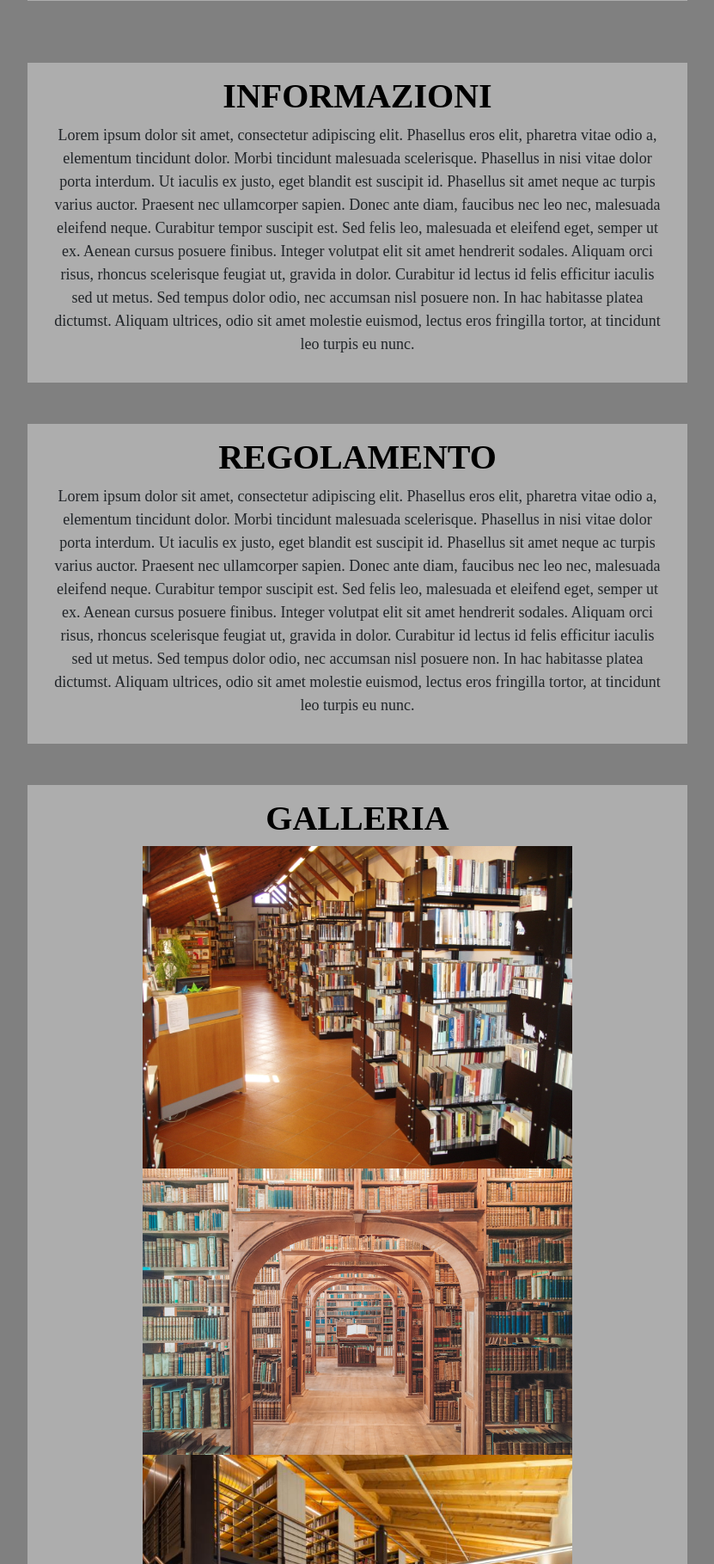
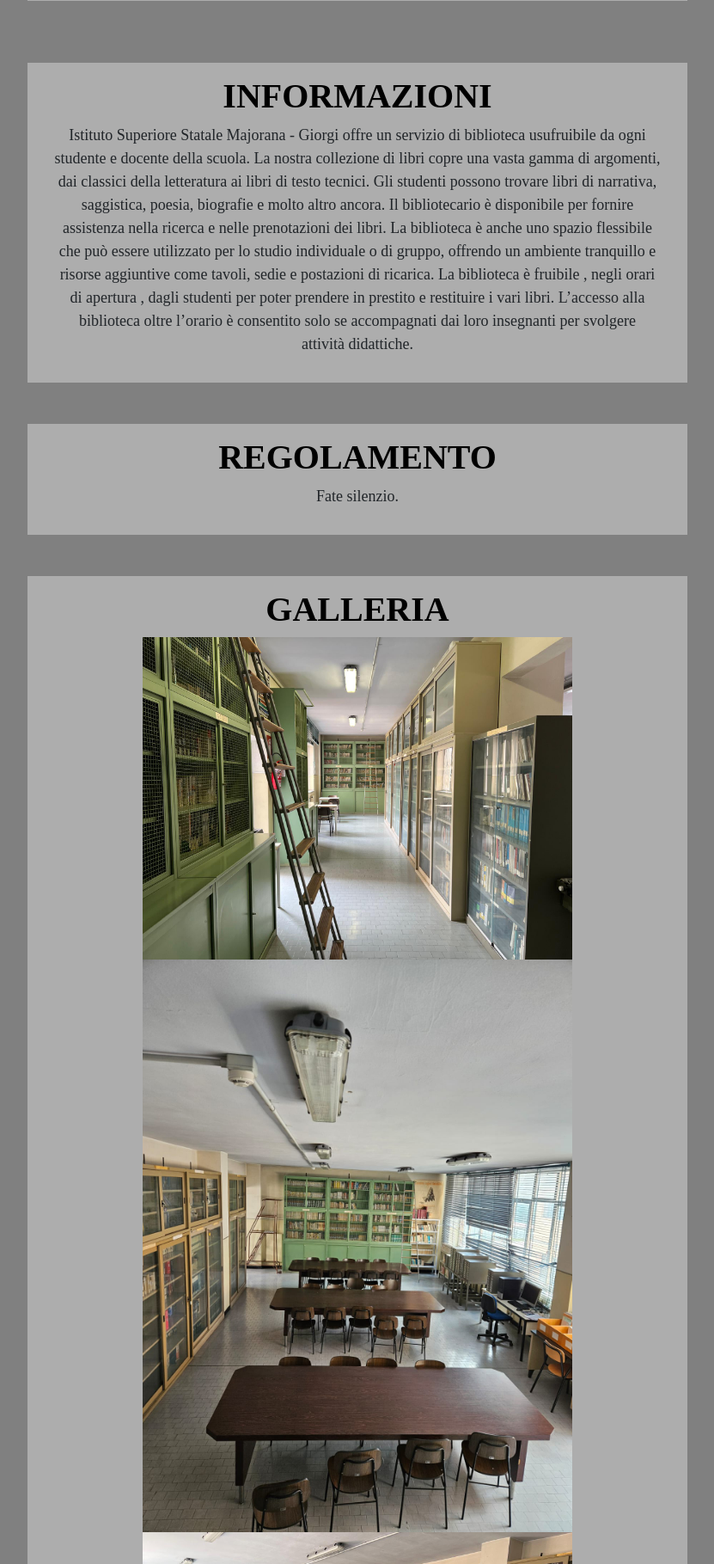
Before and after one commit to FakeCompany-t/gestione_biblioteca_backup, a Django app: template libreria/templates/libreria/landing_page.html in a window 1280 px wide. Shown: the part 1202-3021 px from the top of the page at 86% size, without its empty margins (224-1055 px from the left). Run offline with Django 3.2, Linux system fonts and the light colour scheme; the template is opened without the code that fills it, so the values that code supplies are empty; some libraries are stand-ins or nearby versions.

Commit message:
landing risorse aggiornate

```diff
--- /dev/null
+++ b/libreria/static/libreria/css/contact.css
@@ -0,0 +1,3 @@
+#SedeTimavo{
+    font-family: AbrilFatface-Regular;
+}
--- a/libreria/templates/libreria/base.html
+++ b/libreria/templates/libreria/base.html
@@ -14,8 +14,7 @@
 
     <link href="https://cdn.jsdelivr.net/npm/select2@4.1.0-rc.0/dist/css/select2.min.css" rel="stylesheet" />
 
-    <link rel="shortcut icon" href="{% static 'libreria/favicon.ico' %}" />
-
+    <link rel="shortcut icon" type="text/css" href="{% static 'libreria/favicon.ico' %}" />
 
     {% if title %}
         <title>Libreria Giorgi - {{ title }}</title>
--- a/libreria/templates/libreria/landing_page.html
+++ b/libreria/templates/libreria/landing_page.html
@@ -133,24 +133,15 @@
             <div class="description-title">
                 <h1 class="abril-fatface-regular" id="Informazioni">Informazioni</h1>
             </div>
-            <p>Lorem ipsum dolor sit amet, consectetur adipiscing elit. Phasellus eros elit, pharetra vitae odio a,
-                elementum tincidunt dolor.
-                Morbi tincidunt malesuada scelerisque. Phasellus in nisi vitae dolor porta interdum. Ut iaculis ex
-                justo,
-                eget blandit est suscipit
-                id. Phasellus sit amet neque ac turpis varius auctor. Praesent nec ullamcorper sapien. Donec ante diam,
-                faucibus nec leo nec,
-                malesuada eleifend neque. Curabitur tempor suscipit est. Sed felis leo, malesuada et eleifend eget,
-                semper
-                ut ex. Aenean cursus
-                posuere finibus. Integer volutpat elit sit amet hendrerit sodales. Aliquam orci risus, rhoncus
-                scelerisque
-                feugiat ut, gravida in dolor.
-                Curabitur id lectus id felis efficitur iaculis sed ut metus. Sed tempus dolor odio, nec accumsan nisl
-                posuere non. In hac habitasse platea
-                dictumst. Aliquam ultrices, odio sit amet molestie euismod, lectus eros fringilla tortor, at tincidunt
-                leo
-                turpis eu nunc.</p>
+            <p>Istituto Superiore Statale Majorana - Giorgi offre un servizio di biblioteca usufruibile da ogni studente e docente della scuola.
+
+                La nostra collezione di libri copre una vasta gamma di argomenti, dai classici della letteratura ai libri di testo tecnici. Gli studenti possono trovare libri di narrativa, saggistica, poesia, biografie e molto altro ancora.
+
+                Il bibliotecario è disponibile per fornire assistenza nella ricerca e nelle prenotazioni dei libri.
+
+                La biblioteca è anche uno spazio flessibile che può essere utilizzato per lo studio individuale o di gruppo, offrendo un ambiente tranquillo e risorse aggiuntive come tavoli, sedie e postazioni di ricarica.
+
+                La biblioteca è fruibile , negli orari di apertura , dagli studenti per poter prendere in prestito e restituire i vari libri. L’accesso alla biblioteca oltre l’orario è consentito solo se accompagnati dai loro insegnanti per svolgere attività didattiche.</p>
         </div>
     </div>
     <br><br>
@@ -159,24 +150,7 @@
             <div class="description-title">
                 <h1 class="abril-fatface-regular" id="Regolamento">Regolamento</h1>
             </div>
-            <p>Lorem ipsum dolor sit amet, consectetur adipiscing elit. Phasellus eros elit, pharetra vitae odio a,
-                elementum tincidunt dolor.
-                Morbi tincidunt malesuada scelerisque. Phasellus in nisi vitae dolor porta interdum. Ut iaculis ex
-                justo,
-                eget blandit est suscipit
-                id. Phasellus sit amet neque ac turpis varius auctor. Praesent nec ullamcorper sapien. Donec ante diam,
-                faucibus nec leo nec,
-                malesuada eleifend neque. Curabitur tempor suscipit est. Sed felis leo, malesuada et eleifend eget,
-                semper
-                ut ex. Aenean cursus
-                posuere finibus. Integer volutpat elit sit amet hendrerit sodales. Aliquam orci risus, rhoncus
-                scelerisque
-                feugiat ut, gravida in dolor.
-                Curabitur id lectus id felis efficitur iaculis sed ut metus. Sed tempus dolor odio, nec accumsan nisl
-                posuere non. In hac habitasse platea
-                dictumst. Aliquam ultrices, odio sit amet molestie euismod, lectus eros fringilla tortor, at tincidunt
-                leo
-                turpis eu nunc.</p>
+            <p>Fate silenzio.</p>
         </div>
     </div>
     <br><br>
@@ -185,8 +159,8 @@
             <div class="description-title">
                 <h1 class="abril-fatface-regular" id="Galleria">Galleria</h1>
             </div>
-            <p><img src="{% static 'libreria/biblioteca.jpg' %}" class="img-fluid" width="500px"> <img src="{% static 'libreria/biblioteca2.jpeg' %}" class="img-fluid" width="500px">
-            <img src="{% static 'libreria/biblioteca1.jpg' %}" class="img-fluid" width="500px"> <img src="{% static 'libreria/biblioteca3.jpg' %}" class="img-fluid" width="500px"></p>
+            <p><img src="{% static 'libreria/biblioteca5.jpg' %}" class="img-fluid" width="500px"> <img src="{% static 'libreria/biblioteca7.jpg' %}" class="img-fluid" width="500px">
+            <img src="{% static 'libreria/biblioteca6.jpg' %}" class="img-fluid" width="500px"> <img src="{% static 'libreria/biblioteca4.jpg' %}" class="img-fluid" width="500px"></p>
         </div>
     </div>
 
```
Also changed, not shown: libreria/templates/libreria/contact.html (+5 -2 lines), db.sqlite3, libreria/static/libreria/biblioteca.jpg (deleted), libreria/static/libreria/biblioteca1.jpg (deleted), libreria/static/libreria/biblioteca2.jpeg (deleted), libreria/static/libreria/biblioteca3.jpg (deleted), libreria/static/libreria/biblioteca4.jpg (added), libreria/static/libreria/biblioteca5.jpg (added), libreria/static/libreria/biblioteca6.jpg (added), libreria/static/libreria/biblioteca7.jpg (added).
